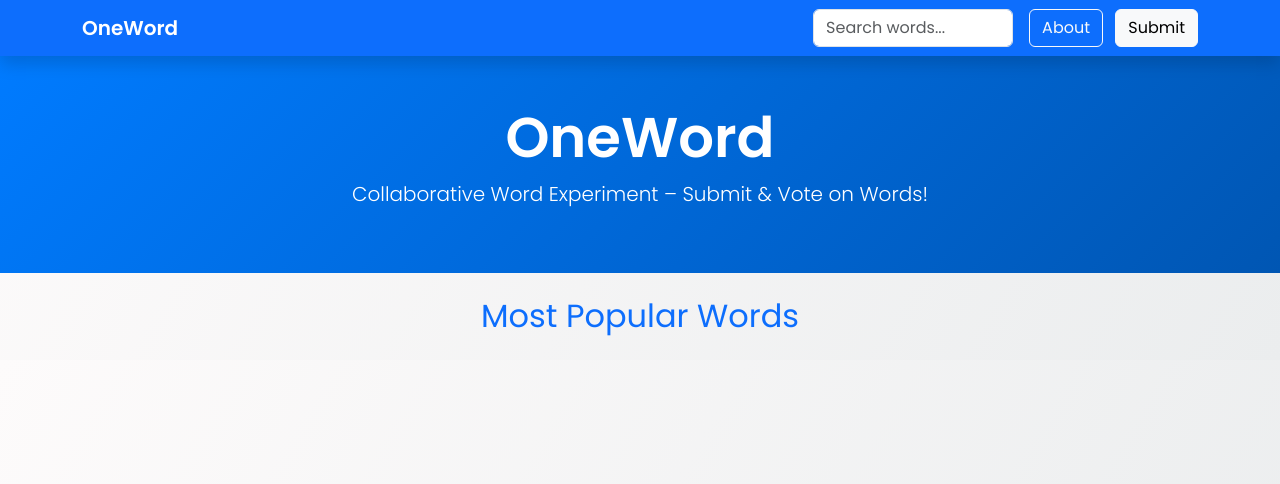
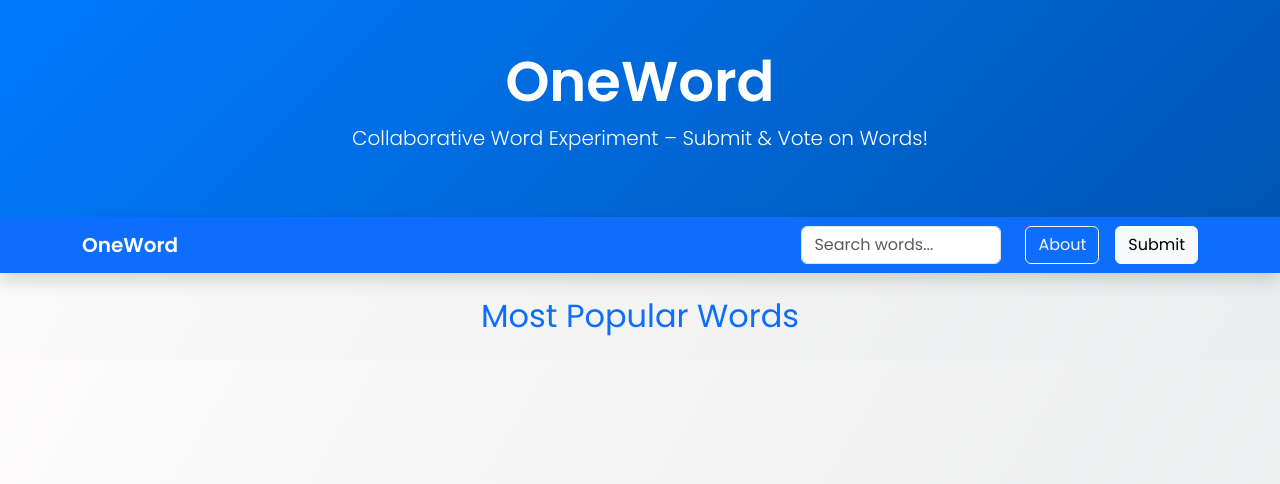
Before and after one commit to kevintr303/OneWord, a Flask app: page / in a window 1280 px wide. Shown: the top 484 px of the page. Run offline with Flask 3, Linux system fonts and the light colour scheme; data that the repository does not hold is empty.

Commit message:
Update index.html

```diff
--- a/templates/index.html
+++ b/templates/index.html
@@ -11,29 +11,6 @@
 </head>
 
 <body class="bg-light">
-    <nav class="navbar navbar-expand-lg navbar-dark bg-primary shadow">
-        <div class="container">
-            <a class="navbar-brand fw-bold" href="#">OneWord</a>
-            <button class="navbar-toggler" type="button" data-bs-toggle="collapse" data-bs-target="#navbarContent"
-                aria-controls="navbarContent" aria-expanded="false" aria-label="Toggle navigation">
-                <span class="navbar-toggler-icon"></span>
-            </button>
-            <div class="collapse navbar-collapse" id="navbarContent">
-                <form class="d-flex ms-auto">
-                    <input class="form-control me-2" type="search" placeholder="Search words..." aria-label="Search"
-                        id="searchInput" />
-                </form>
-                <div class="ms-2">
-                    <button class="btn btn-outline-light me-2" data-bs-toggle="modal" data-bs-target="#aboutModal">
-                        About
-                    </button>
-                    <button class="btn btn-light" data-bs-toggle="modal" data-bs-target="#submitModal">
-                        Submit
-                    </button>
-                </div>
-            </div>
-        </div>
-    </nav>
 
     <header class="py-5 text-center text-white" style="background: linear-gradient(135deg, #007bff, #0056b3);">
         <div class="container">
@@ -41,6 +18,37 @@
             <p class="lead">Collaborative Word Experiment – Submit &amp; Vote on Words!</p>
         </div>
     </header>
+
+    <nav class="navbar navbar-expand-lg navbar-dark bg-primary shadow sticky-top">
+        <div class="container">
+            <a class="navbar-brand fw-bold" href="#">OneWord</a>
+            <button class="navbar-toggler" type="button" data-bs-toggle="collapse" data-bs-target="#navbarContent"
+                aria-controls="navbarContent" aria-expanded="false" aria-label="Toggle navigation">
+                <span class="navbar-toggler-icon"></span>
+            </button>
+
+            <div class="collapse navbar-collapse" id="navbarContent">
+                <ul class="navbar-nav ms-auto align-items-lg-center">
+                    <li class="nav-item">
+                        <form class="d-flex my-2 my-lg-0">
+                            <input class="form-control me-2" type="search" placeholder="Search words..."
+                                aria-label="Search" id="searchInput" />
+                        </form>
+                    </li>
+                    <li class="nav-item ms-lg-3 my-2 my-lg-0">
+                        <button class="btn btn-outline-light" data-bs-toggle="modal" data-bs-target="#aboutModal">
+                            About
+                        </button>
+                    </li>
+                    <li class="nav-item ms-lg-3 my-2 my-lg-0">
+                        <button class="btn btn-light" data-bs-toggle="modal" data-bs-target="#submitModal">
+                            Submit
+                        </button>
+                    </li>
+                </ul>
+            </div>
+        </div>
+    </nav>
 
     <div id="alertContainer" class="position-fixed bottom-0 start-50 translate-middle-x p-3"
         style="z-index: 1050; max-width: 600px;"></div>
@@ -50,7 +58,7 @@
         <div class="word-grid mt-3" id="wordList"></div>
     </div>
 
-    <div class="zoom-control">
+    <div class="zoom-control" style="position: fixed; bottom: 1rem; right: 1rem; z-index: 1050;">
         <button id="zoomOutBtn" class="btn btn-outline-primary">–</button>
         <span id="zoomValue" class="mx-2"></span>
         <button id="zoomInBtn" class="btn btn-outline-primary">+</button>
@@ -72,7 +80,8 @@
                         <input type="color" id="colorPicker" class="form-control form-control-color me-2"
                             value="#007bff" style="width: 2.5rem;" />
                         <button id="randomColorBtn" type="button" class="btn btn-outline-secondary">
-                            <i class="bi bi-palette"></i> Random
+                            <i class="bi bi-palette"></i>
+                            Random
                         </button>
                     </div>
                 </div>
@@ -103,11 +112,14 @@
                     </ul>
                     <p>Check out the source code on GitHub!</p>
                     <a href="https://github.com/kevintr303/oneword" target="_blank" class="btn btn-primary">
-                        <i class="bi bi-github"></i> View on GitHub
+                        <i class="bi bi-github"></i>
+                        View on GitHub
                     </a>
                 </div>
                 <div class="modal-footer">
-                    <button type="button" class="btn btn-secondary" data-bs-dismiss="modal">Close</button>
+                    <button type="button" class="btn btn-secondary" data-bs-dismiss="modal">
+                        Close
+                    </button>
                 </div>
             </div>
         </div>
```
